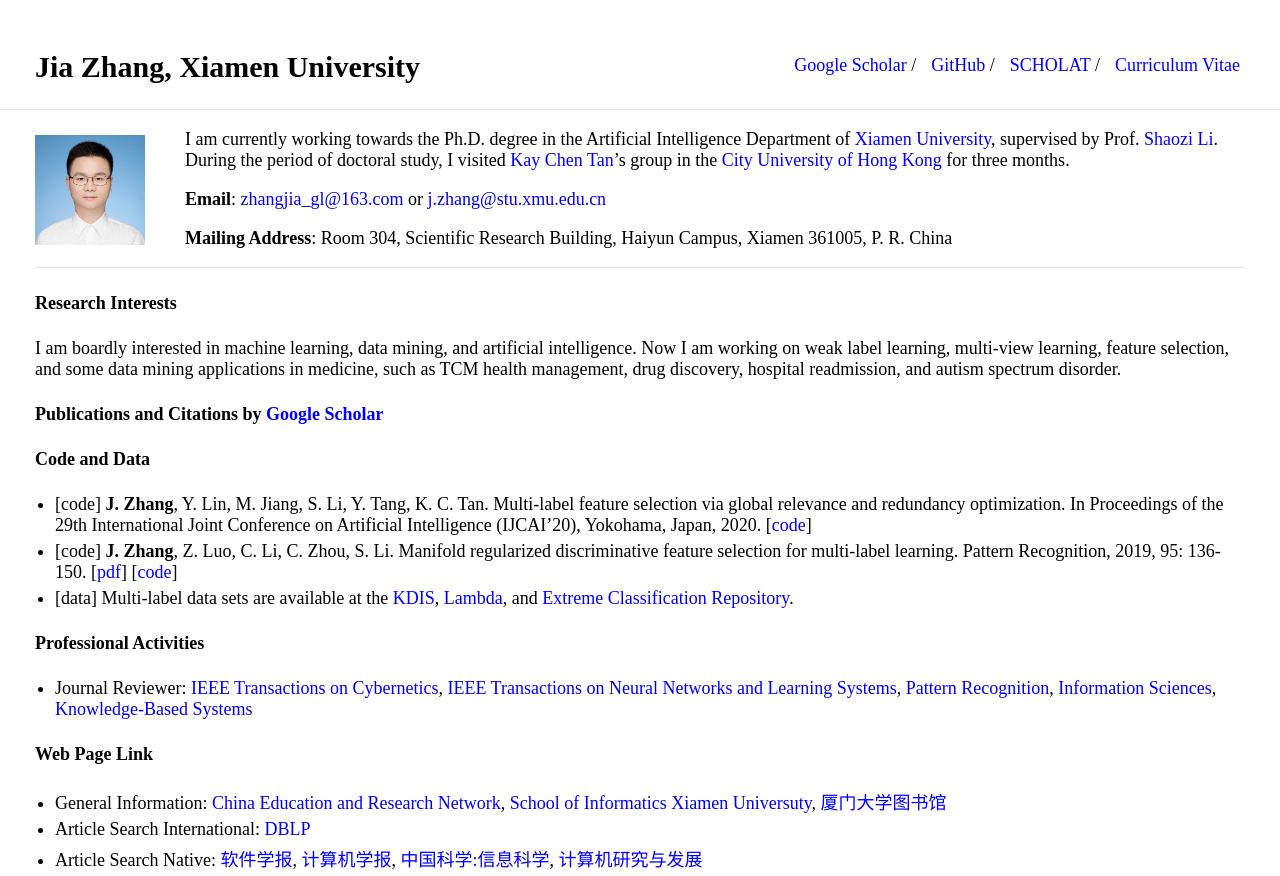
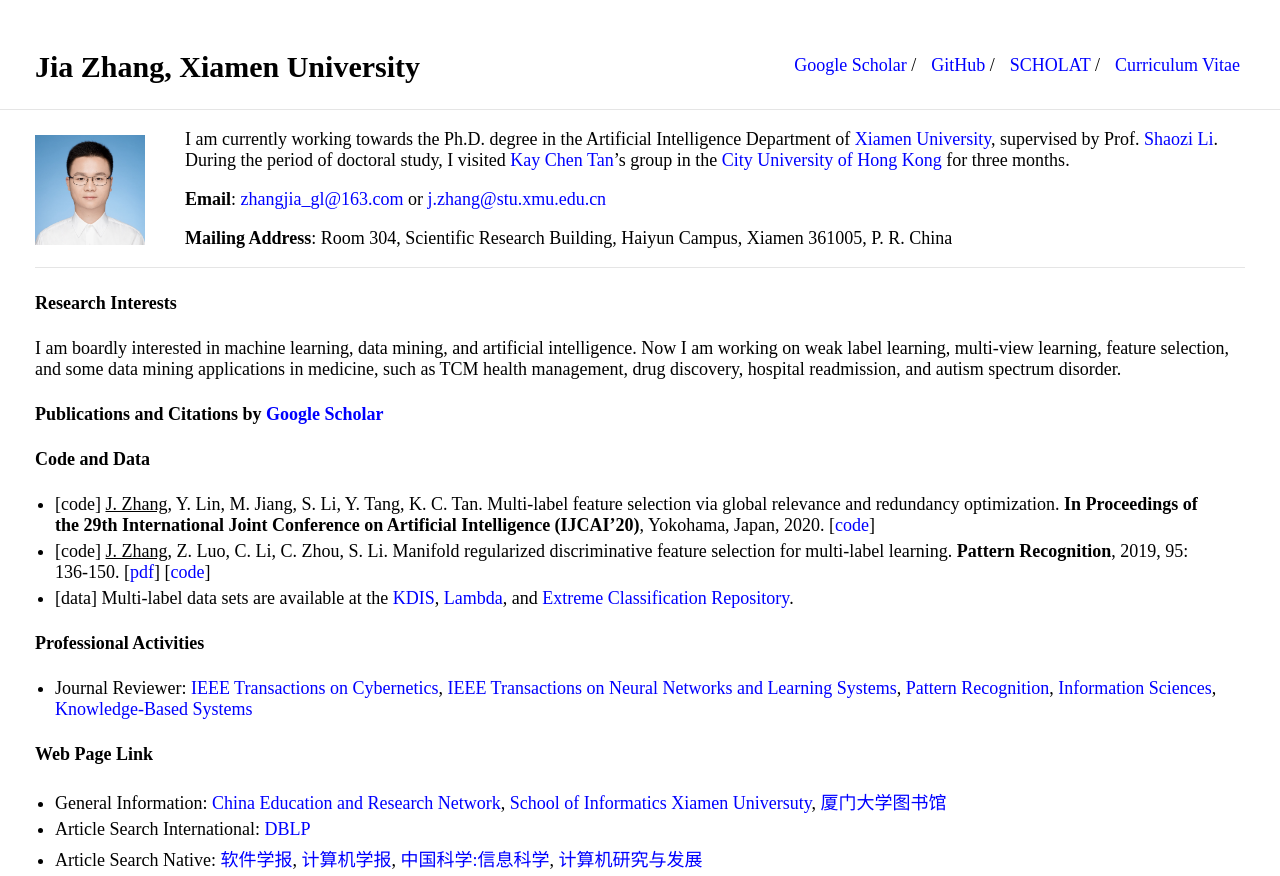
Before and after one commit to jiazhang-ml/jiazhang-ml.github.io, a Jekyll site: the page built from index.md, in a window 1280 px wide, cut to the strip 0-876 px from the top of the page. Built offline with Jekyll 4.4.1, drawn with Linux system fonts in a browser that asks for light colours.

```diff
--- a/index.md
+++ b/index.md
@@ -19,8 +19,8 @@ I am boardly interested in machine learning, data mining, and artificial intelli
 
 #### Publications and Citations by [Google Scholar](https://scholar.google.com.hk/citations?user=yBaTk-gAAAAJ&hl=en)
 #### Code and Data
-* [code] **J. Zhang**, Y. Lin, M. Jiang, S. Li, Y. Tang, K. C. Tan. Multi-label feature selection via global relevance and redundancy optimization. In Proceedings of the 29th International Joint Conference on Artificial Intelligence (IJCAI’20), Yokohama, Japan, 2020. [[code](GRRO-master.zip)]
-* [code] **J. Zhang**, Z. Luo, C. Li, C. Zhou, S. Li. Manifold regularized discriminative feature selection for multi-label learning. Pattern Recognition, 2019, 95: 136-150. [[pdf](1-s2.0-S0031320319302341-main.pdf)] [[code](MDFS-master.zip)]
+* [code] <u>J. Zhang</u>, Y. Lin, M. Jiang, S. Li, Y. Tang, K. C. Tan. Multi-label feature selection via global relevance and redundancy optimization. **In Proceedings of the 29th International Joint Conference on Artificial Intelligence (IJCAI’20)**, Yokohama, Japan, 2020. [[code](GRRO-master.zip)]
+* [code] <u>J. Zhang</u>, Z. Luo, C. Li, C. Zhou, S. Li. Manifold regularized discriminative feature selection for multi-label learning. **Pattern Recognition**, 2019, 95: 136-150. [[pdf](1-s2.0-S0031320319302341-main.pdf)] [[code](MDFS-master.zip)]
 * [data] Multi-label data sets are available at the [KDIS](http://www.uco.es/kdis/mllresources/), [Lambda](http://www.lamda.nju.edu.cn/Data.ashx), and [Extreme Classification Repository](http://manikvarma.org/downloads/XC/XMLRepository.html).
 
 #### Professional Activities
```
